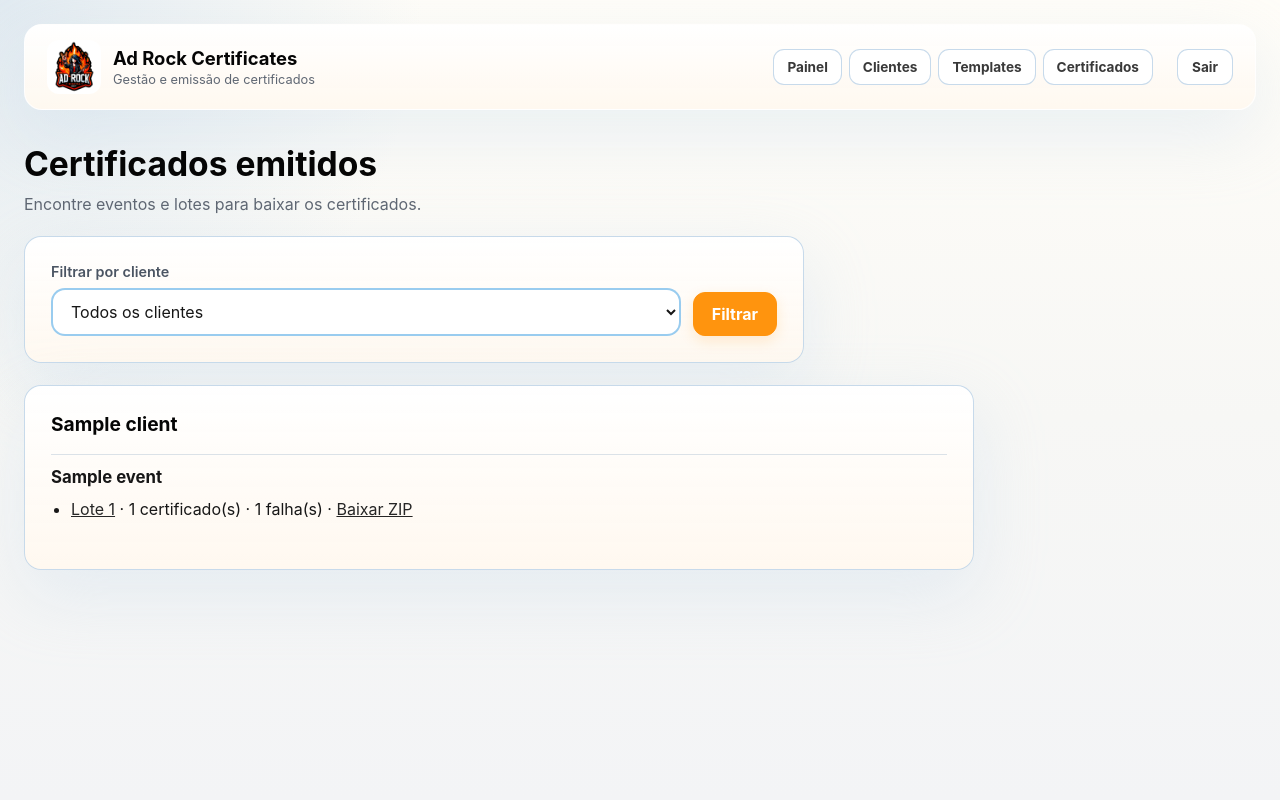
After one commit to adrockmkt/adrock-gerador-certificados, a Flask app: page /certificates in a window 1280 px wide. The commit adds this page. Run offline with Flask 3, Linux system fonts and the light colour scheme; the visitor is signed in with stand-in values (Sample User, id 1); tables that the repository leaves empty hold one stand-in row (values such as "Sample post").

Commit message:
Name certificate downloads and add batch catalog

```diff
--- a/app/certificates/routes.py
+++ b/app/certificates/routes.py
@@ -1,4 +1,6 @@
 import re
+import shutil
+import tempfile
 import uuid
 import zipfile
 from pathlib import Path
@@ -7,8 +9,9 @@ from flask import Blueprint, abort, current_app, redirect, render_template, requ
 from sqlalchemy import func, select
 
 from app.auth.routes import csrf_token, login_required, require_csrf
+from app.certificates.names import batch_filename, certificate_filename
 from app.certificates.render import render_certificate
-from app.models import Certificate, Event, GenerationBatch, Participant, PdfTemplate, TemplateVersion
+from app.models import Certificate, Client, Event, GenerationBatch, Participant, PdfTemplate, TemplateVersion
 
 
 certificates_bp = Blueprint("certificates", __name__)
@@ -19,6 +22,33 @@ def _storage() -> Path:
     path = Path(current_app.config["PRIVATE_STORAGE_DIR"])
     path.mkdir(parents=True, exist_ok=True)
     return path
+
+
+@certificates_bp.get("/certificates")
+@login_required
+def index():
+    raw_client_id = request.args.get("client_id", "")
+    if raw_client_id and (not raw_client_id.isdecimal() or int(raw_client_id) < 1):
+        abort(400, description="Selecione um cliente válido.")
+    selected_id = int(raw_client_id) if raw_client_id else None
+    with current_app.extensions["db_sessionmaker"]() as db:
+        clients = db.scalars(select(Client).order_by(Client.name, Client.id)).all()
+        if selected_id and not any(client.id == selected_id for client in clients):
+            abort(404)
+        events = db.scalars(select(Event).order_by(Event.id.desc())).all()
+        event_ids = [event.id for event in events if selected_id is None or event.client_id == selected_id]
+        batches = (db.scalars(select(GenerationBatch).where(GenerationBatch.event_id.in_(event_ids))
+                              .order_by(GenerationBatch.id.desc())).all() if event_ids else [])
+    batches_by_event = {}
+    for batch in batches:
+        batches_by_event.setdefault(batch.event_id, []).append(batch)
+    groups = [
+        (client, [(event, batches_by_event.get(event.id, [])) for event in events if event.client_id == client.id])
+        for client in clients if selected_id is None or client.id == selected_id
+    ]
+    return render_template("certificates/index.html", clients=clients, selected_id=selected_id,
+                           groups=groups, has_events=any(events for _, events in groups),
+                           csrf_token=csrf_token())
 
 
 @certificates_bp.get("/events/<int:event_id>/generate")
@@ -103,7 +133,9 @@ def create_batch(event_id):
             zip_path = _storage() / zip_key
             with zipfile.ZipFile(zip_path, "w", compression=zipfile.ZIP_DEFLATED) as archive:
                 for participant, file_key in successful:
-                    archive.write(_storage() / file_key, arcname=f"certificado-{participant.id}.pdf")
+                    archive.write(_storage() / file_key,
+                                  arcname=certificate_filename(event.title, participant.first_name,
+                                                               participant.last_name, participant.id))
             with zipfile.ZipFile(zip_path) as archive:
                 if archive.testzip() is not None:
                     raise RuntimeError("Falha na verificação do ZIP gerado.")
@@ -123,12 +155,13 @@ def batch_detail(batch_id):
         if batch is None:
             abort(404)
         event = db.get(Event, batch.event_id)
+        client = db.get(Client, event.client_id)
         version = db.get(TemplateVersion, batch.template_version_id)
         rows = db.execute(select(Certificate, Participant)
                           .join(Participant, Certificate.participant_id == Participant.id)
                           .where(Certificate.batch_id == batch_id)
                           .order_by(Certificate.id)).all()
-    return render_template("certificates/batch.html", batch=batch, event=event,
+    return render_template("certificates/batch.html", batch=batch, event=event, client=client,
                            version=version, rows=rows)
 
 
@@ -139,24 +172,65 @@ def download_zip(batch_id):
         batch = db.get(GenerationBatch, batch_id)
         if batch is None or not batch.zip_file_key:
             abort(404)
+        event = db.get(Event, batch.event_id)
+        rows = db.execute(select(Certificate, Participant)
+                          .join(Participant, Participant.id == Certificate.participant_id)
+                          .where(Certificate.batch_id == batch_id, Certificate.status == "completed")
+                          .order_by(Certificate.id)).all()
+        if len(rows) != batch.success_count:
+            abort(500, description="O lote está incompleto; verifique os certificados individuais.")
         file_key = batch.zip_file_key
     path = _storage() / file_key
     if not path.is_file():
         abort(404)
-    return send_file(path, mimetype="application/zip", as_attachment=True,
-                     download_name=f"certificados-lote-{batch_id}.zip")
+    download_name = batch_filename(event.title, batch_id)
+    with zipfile.ZipFile(path) as source:
+        source_names = source.namelist()
+        renamed = []
+        for _, participant in rows:
+            suffix = f"-{participant.id}.pdf"
+            source_name = next((name for name in source_names if name.endswith(suffix)), None)
+            if source_name is None:
+                abort(500, description="O ZIP não contém todos os certificados do lote.")
+            renamed.append((source_name, certificate_filename(event.title, participant.first_name,
+                                                               participant.last_name, participant.id)))
+        if len(source_names) == len(renamed) and all(old == new for old, new in renamed):
+            return send_file(path, mimetype="application/zip", as_attachment=True,
+                             download_name=download_name)
+        temporary = tempfile.TemporaryFile(mode="w+b", dir=_storage())
+        try:
+            with zipfile.ZipFile(temporary, "w", compression=zipfile.ZIP_DEFLATED) as output:
+                for old, new in renamed:
+                    with source.open(old) as original, output.open(new, "w") as destination:
+                        shutil.copyfileobj(original, destination)
+            temporary.seek(0)
+            response = send_file(temporary, mimetype="application/zip", as_attachment=True,
+                                 download_name=download_name)
+            response.call_on_close(temporary.close)
+            return response
+        except Exception:
+            temporary.close()
+            raise
 
 
 @certificates_bp.get("/certificates/<int:certificate_id>/pdf")
 @login_required
 def download_certificate(certificate_id):
     with current_app.extensions["db_sessionmaker"]() as db:
-        certificate = db.get(Certificate, certificate_id)
-        if certificate is None or certificate.status != "completed" or not certificate.file_key:
+        row = db.execute(select(Certificate, Participant, Event)
+                         .join(Participant, Participant.id == Certificate.participant_id)
+                         .join(GenerationBatch, GenerationBatch.id == Certificate.batch_id)
+                         .join(Event, Event.id == GenerationBatch.event_id)
+                         .where(Certificate.id == certificate_id)).one_or_none()
+        if row is None:
+            abort(404)
+        certificate, participant, event = row
+        if certificate.status != "completed" or not certificate.file_key:
             abort(404)
         file_key = certificate.file_key
     path = _storage() / file_key
     if not path.is_file():
         abort(404)
     return send_file(path, mimetype="application/pdf", as_attachment=True,
-                     download_name=f"certificado-{certificate_id}.pdf")
+                     download_name=certificate_filename(event.title, participant.first_name,
+                                                        participant.last_name, participant.id))
--- a/app/static/app.css
+++ b/app/static/app.css
@@ -94,6 +94,12 @@ form:not(.header-logout) > button.danger-button:hover { background: #7d1e1e; bor
 .home-card-action { margin-top: auto; color: #b35700; font-size: .9rem; font-weight: 700; }
 .item-list { margin: 0; padding-left: 20px; }
 .item-list li { margin: 12px 0; }
+.archive-filter { display: grid; grid-template-columns: minmax(0, 1fr) auto; align-items: end; gap: 8px 12px; }
+.archive-filter label { grid-column: 1 / -1; margin: 0; }
+.archive-filter button { margin: 0 !important; }
+.archive-group { max-width: 950px; }
+.archive-event { padding: 12px 0; border-top: 1px solid #dbe2e8; }
+.archive-event h3 { margin: 0 0 8px; font-size: 1.05rem; }
 .editor-layout { display: grid; grid-template-columns: minmax(0, 1fr) 300px; gap: 20px; width: min(calc(100% - 48px), 1280px); margin: 24px auto 60px; }
 .editor-workspace { min-width: 0; padding: 22px; background: rgba(255,255,255,.9); border: 1px solid rgba(193,214,233,.9); border-radius: 17px; box-shadow: var(--shadow); }
 .editor-heading { margin-bottom: 18px; }
--- a/app/templates/certificates/batch.html
+++ b/app/templates/certificates/batch.html
@@ -10,6 +10,7 @@
   {% include 'partials/header.html' %}
   <main class="dashboard">
     <h1>Lote {{ batch.id }}</h1>
+    <p><a href="{{ url_for('certificates.index', client_id=client.id) }}">{{ client.name }}</a> · {{ event.title }}</p>
     <p>Template versão {{ version.number }} · {{ batch.success_count }} certificados gerados · {{ batch.error_count }} falhas</p>
     {% if batch.zip_file_key %}<p><a class="action-link" href="{{ url_for('certificates.download_zip', batch_id=batch.id) }}">Baixar ZIP</a></p>{% endif %}
     <section class="panel"><h2>Resultados</h2><ul>
--- /dev/null
+++ b/app/templates/certificates/index.html
@@ -0,0 +1,54 @@
+<!doctype html>
+<html lang="pt-BR">
+<head>
+  <meta charset="utf-8">
+  <meta name="viewport" content="width=device-width, initial-scale=1">
+  <title>Certificados · Ad Rock Certificates</title>
+  <link rel="stylesheet" href="{{ url_for('static', filename='app.css') }}">
+</head>
+<body>
+  {% include 'partials/header.html' %}
+  <main class="dashboard">
+    <h1>Certificados emitidos</h1>
+    <p class="muted">Encontre eventos e lotes para baixar os certificados.</p>
+    <form class="panel archive-filter" method="get" action="{{ url_for('certificates.index') }}">
+      <label for="archive-client">Filtrar por cliente</label>
+      <select id="archive-client" name="client_id">
+        <option value="">Todos os clientes</option>
+        {% for client in clients %}<option value="{{ client.id }}" {% if selected_id == client.id %}selected{% endif %}>{{ client.name }}</option>{% endfor %}
+      </select>
+      <button type="submit">Filtrar</button>
+    </form>
+    {% for client, events in groups %}
+      {% if events %}
+        <section class="panel archive-group">
+          <h2>{{ client.name }}</h2>
+          {% for event, batches in events %}
+            <div class="archive-event">
+              <h3>{{ event.title }}</h3>
+              {% if batches %}
+                <ul class="item-list">
+                  {% for batch in batches %}
+                    <li>
+                      <a href="{{ url_for('certificates.batch_detail', batch_id=batch.id) }}">Lote {{ batch.id }}</a>
+                      · {{ batch.success_count }} certificado(s) · {{ batch.error_count }} falha(s)
+                      {% if batch.zip_file_key %}· <a href="{{ url_for('certificates.download_zip', batch_id=batch.id) }}">Baixar ZIP</a>{% endif %}
+                    </li>
+                  {% endfor %}
+                </ul>
+              {% else %}
+                <p class="muted">Nenhum lote criado para este evento.</p>
+              {% endif %}
+            </div>
+          {% endfor %}
+        </section>
+      {% endif %}
+    {% else %}
+      <p>Nenhum cliente cadastrado.</p>
+    {% endfor %}
+    {% if groups and not has_events %}
+      <p>Nenhum evento encontrado para este filtro.</p>
+    {% endif %}
+  </main>
+</body>
+</html>
--- a/app/templates/partials/header.html
+++ b/app/templates/partials/header.html
@@ -7,6 +7,7 @@
     <a href="{{ url_for('home') }}">Painel</a>
     <a href="{{ url_for('clients.index') }}">Clientes</a>
     <a href="{{ url_for('templates_pdf.index') }}">Templates</a>
+    <a href="{{ url_for('certificates.index') }}">Certificados</a>
   </nav>
   <form class="header-logout" method="post" action="{{ url_for('auth.logout') }}">
     <input type="hidden" name="csrf_token" value="{{ csrf_token }}">
```
Also changed, not shown: app/certificates/names.py (added, +19 -0 lines), docs/implementation-plan.md (+1 -1 lines), docs/spec.md (+1 -0 lines), tests/test_batch_generation.py (+48 -1 lines), README.md.
